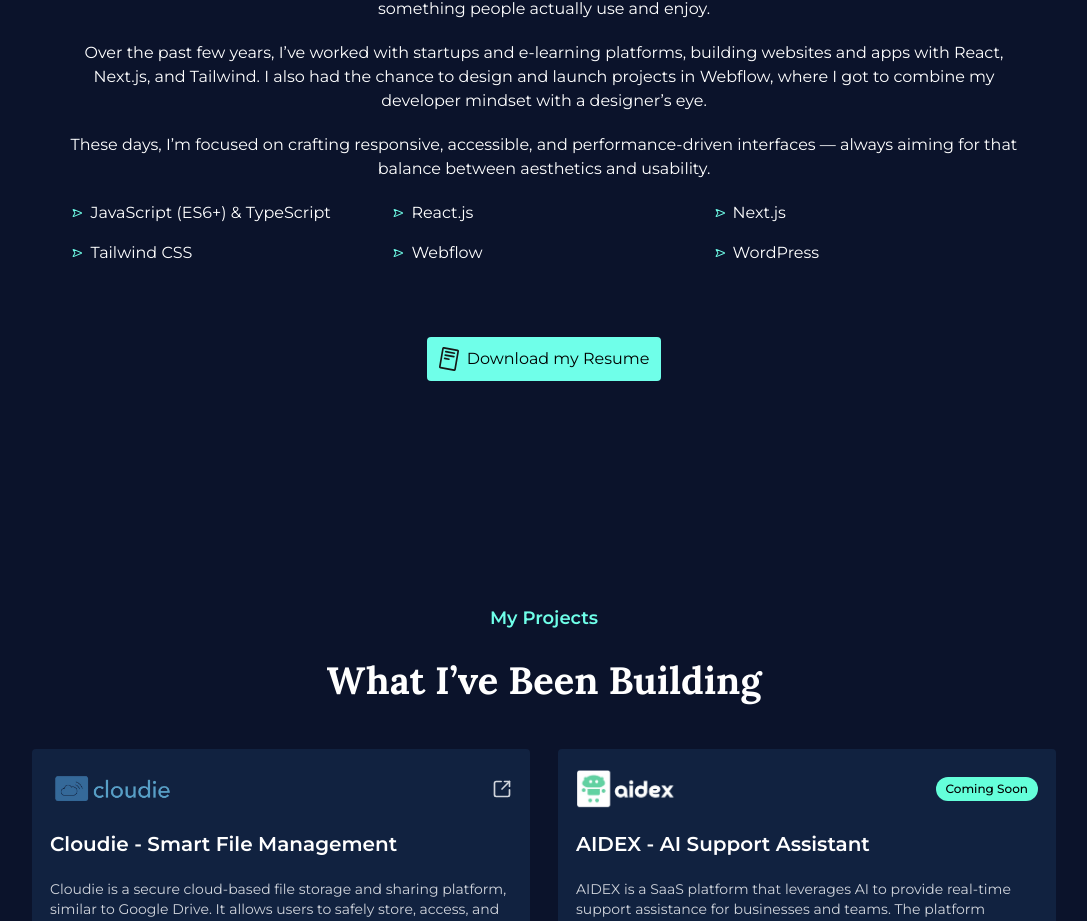
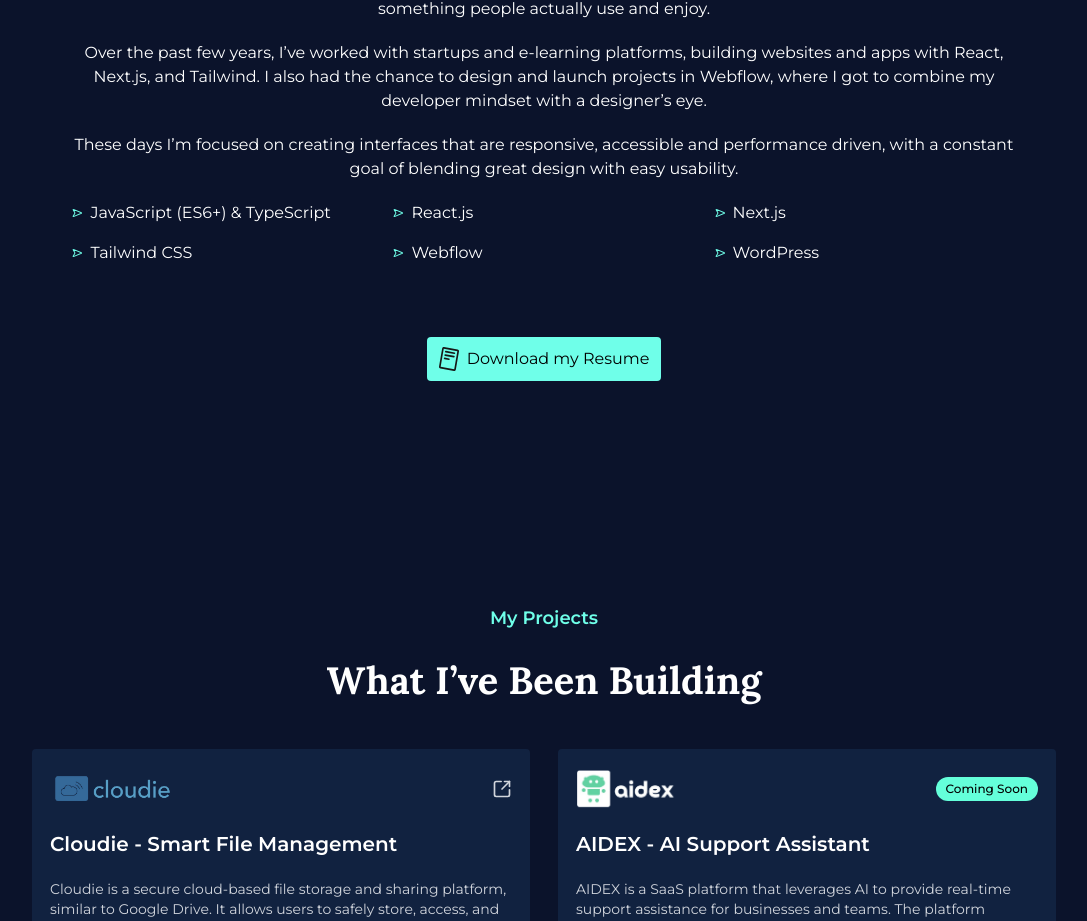
Before and after one commit to HathoutFatna/fatna-hathout-portfolio-v3, a Next.js app: page / in a window 1280 px wide. Shown: the part 1099-2020 px from the top of the page, without its empty margins (96-1183 px from the left). Built offline with nearby package versions, Linux system fonts and the light colour scheme.

Commit message:
Update About.tsx

```diff
--- a/components/About.tsx
+++ b/components/About.tsx
@@ -36,9 +36,9 @@ function About() {
         </p>
 
         <p>
-          These days, I’m focused on crafting responsive, accessible, and
-          performance-driven interfaces — always aiming for that balance between
-          aesthetics and usability.
+          These days I’m focused on creating interfaces that are responsive,
+          accessible and performance driven, with a constant goal of blending
+          great design with easy usability.
         </p>
 
         <ul className="about-tech">
```
